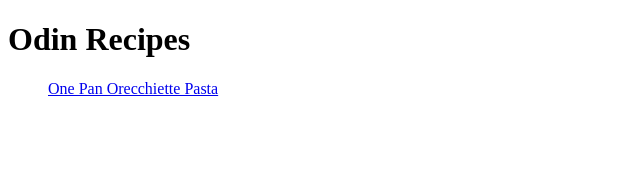
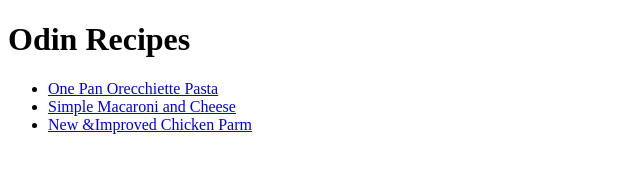
Before and after one commit to MohanHS95/odin-recipes, a plain HTML site: page index.html in a window 1280 px wide. Shown: the whole page, without its empty margins (0-640 px from the left). Drawn offline with Linux system fonts and the light colour scheme.

Commit message:
Make necessary edits to index.html file and ReadME file
Added links to other recipe web pages on index.html file. Added
target tags to open links in new tabs as well as nooppener noreferrer
for security. Turned the recipes into an unordered list as well.

Added project description to README file to summarize goals, process,
and results.

```diff
--- a/index.html
+++ b/index.html
@@ -7,8 +7,9 @@
     <body>
         <h1>Odin Recipes</h1>
         <ul>
-            <a href="./recipes/pasta.html"> One Pan Orecchiette Pasta</a>
-
+            <li><a href="./recipes/pasta.html" target="blank" rel="noopener noreferrer"> One Pan Orecchiette Pasta</a></li>
+            <li><a href="./recipes/mac.html" target="blank" rel="noopener noreferrer">Simple Macaroni and Cheese</a></li>
+            <li><a href="./recipes/chickenparm.html" target="blank" rel="noopener noreferrer">New &Improved Chicken Parm</a></li>
         </ul>
     </body>
 </html>
```
Also changed, not shown: 1 other file.
